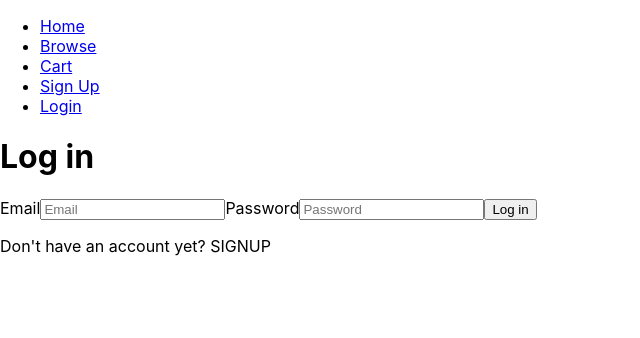
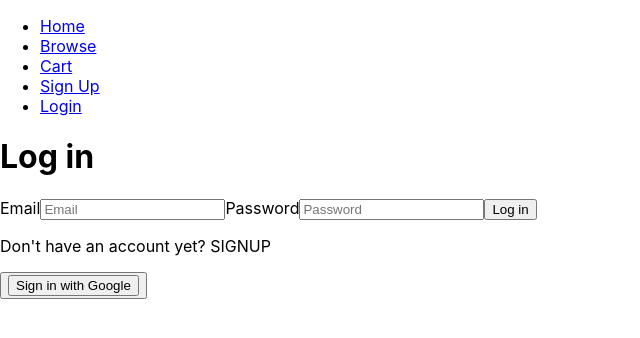
Before and after one commit to elizabethbrandt/coincreatif, a React (Create React App) app in the folder client/: page /login in a window 1280 px wide. Shown: the top 338 px of the page, without its empty margins (0-640 px from the left). Built offline with nearby package versions, Linux system fonts and the light colour scheme; no server answers; the HTML template or start-up script is replaced by a standard one.

Commit message:
added google login option

```diff
--- a/client/src/pages/Login/index.js
+++ b/client/src/pages/Login/index.js
@@ -2,6 +2,8 @@ import React, { useCallback, useContext } from "react";
 import { withRouter, Redirect } from "react-router";
 import app from "../../utils/base";
 import { AuthContext } from "../../utils/Auth";
+import IfUnAuthed from '../../utils/google';
+
 
 const Login = ({ history }) => {
   const handleLogin = useCallback(
@@ -43,7 +45,12 @@ const Login = ({ history }) => {
       <p>Don't have an account yet?
             SIGNUP
         </p>
+
+        <button>
+        <IfUnAuthed />
+        </button>
     </div>
+
   );
 };
 
--- a/client/src/utils/PrivateRoute.js
+++ b/client/src/utils/PrivateRoute.js
@@ -10,8 +10,9 @@ const PrivateRoute = ({ component: RouteComponent, ...rest }) => {
       render={routeProps =>
         !!currentUser ? (
           <RouteComponent {...routeProps} />
+
         ) : (
-          <Redirect to={"/login"} />
+          <Redirect to={"/login"}/>
         )
       }
     />
--- /dev/null
+++ b/client/src/utils/google.js
@@ -0,0 +1,21 @@
+import firebase from 'firebase';
+
+
+
+function IfUnAuthed () {
+    return (
+
+
+        <button
+          onClick={() => {
+            const googleAuthProvider = new firebase.auth.GoogleAuthProvider();
+            firebase.auth().signInWithPopup(googleAuthProvider);
+          }}
+        >
+          Sign in with Google
+        </button>
+
+    );
+  };
+
+  export default IfUnAuthed;
```
